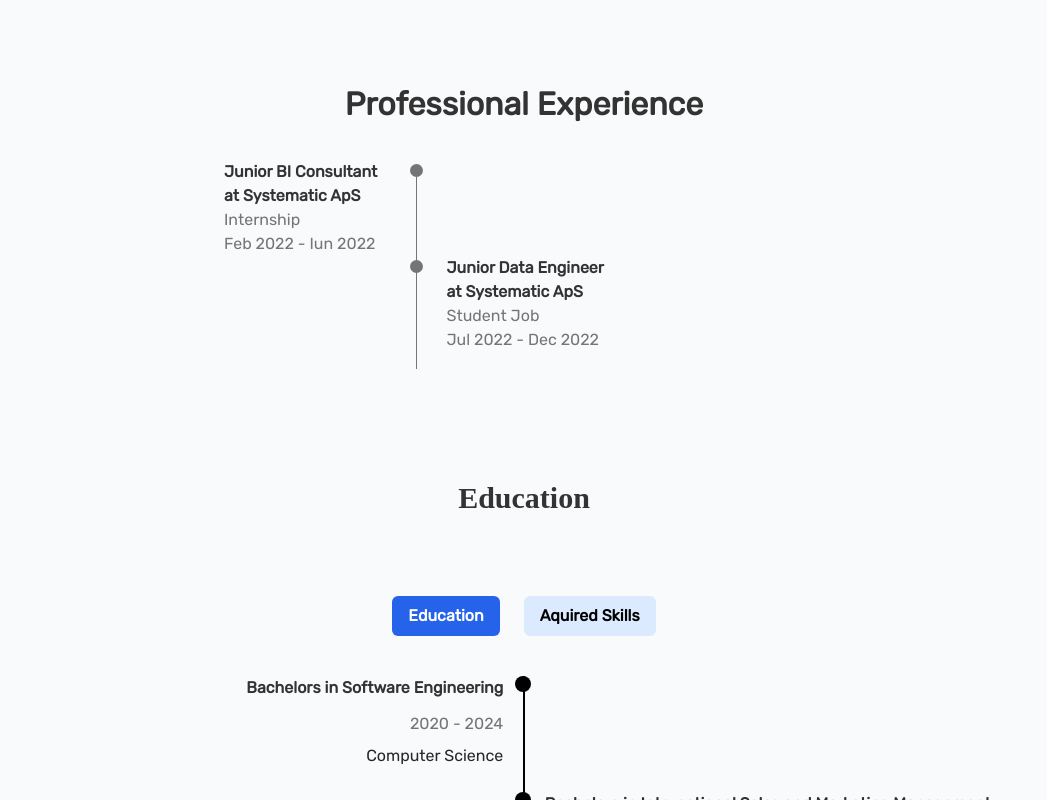
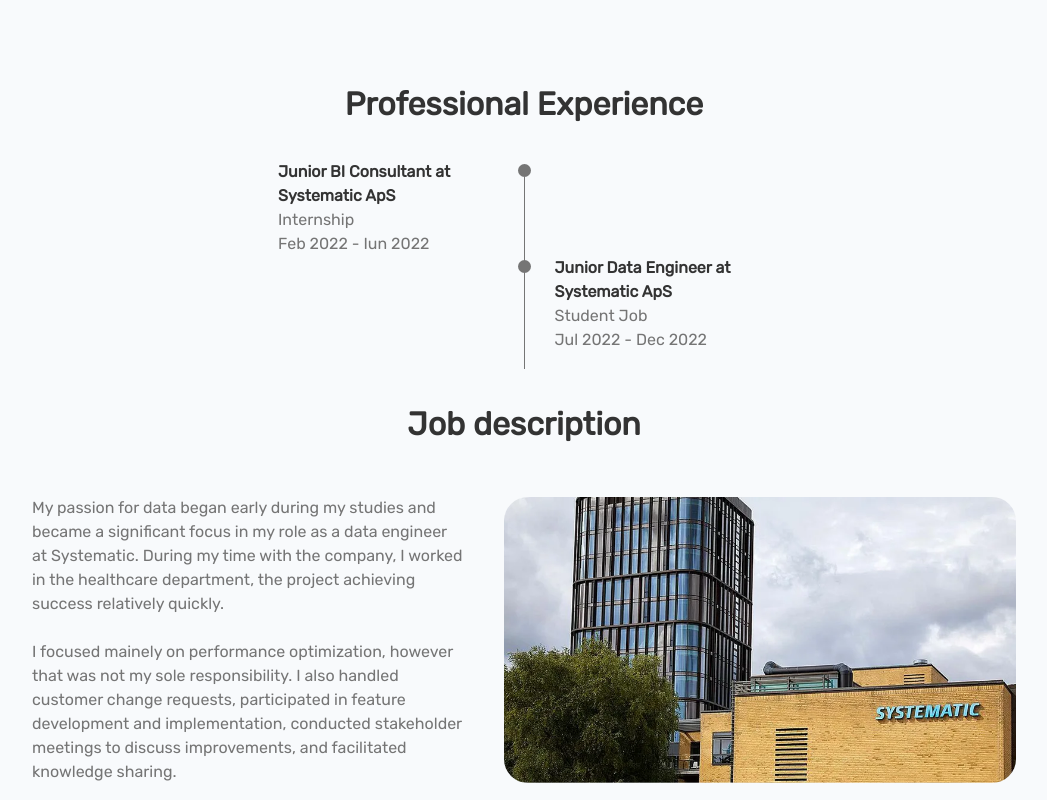
Before and after one commit to Nina8507/portfolio, a React (Vite) app: page / in a window 1280 px wide. Shown: the part 1460-2260 px from the top of the page, without its empty margins (116-1163 px from the left). Built offline with nearby package versions, Linux system fonts and the light colour scheme; a web font is replaced by a local one.

Commit message:
work description

```diff
--- a/src/index.css
+++ b/src/index.css
@@ -1,6 +1,9 @@
 @tailwind base;
 @tailwind components;
 @tailwind utilities;
+
+/*=============== GOOGLE FONTS ===============*/
+@import url("https://fonts.googleapis.com/css2?family=Poppins:wght@400;500;600&display=swap");
 
 * {
   transition-duration: 0.3s;
@@ -39,7 +42,7 @@
 /*=========================================================================*/
 
 .qualification_container{
-  max-width: 768px;
+  max-width: 1000px;
 }
 
 .qualification_tabs{
@@ -120,10 +123,6 @@
   background-color: var(--text-color);
   transform: translate(6px, -7px);
 }
-
-/*=============== GOOGLE FONTS ===============*/
-@import url("https://fonts.googleapis.com/css2?family=Poppins:wght@400;500;600&display=swap");
-
 
 /*=============== VARIABLES CSS ===============*/
 :root {
--- a/src/sections/WorkTimeline.jsx
+++ b/src/sections/WorkTimeline.jsx
@@ -77,6 +77,30 @@ const WorkTimeline = () => {
             </div>
           </div>
         </div>
+        <br />
+        <br />
+        <div>
+          <h2 className="section__title">Job description</h2>
+          <br />
+          <br />
+          <div className='flex flex-col md:flex-row items-center gap-15 md:gap-10'>
+
+        <div className='flex-1'>
+              <p> My passion for data began early during my studies and became a significant focus in my role as a data engineer at Systematic.
+                During my time with the company, I worked in the healthcare department, the project achieving success relatively quickly.
+                <br />
+                <br />
+                I focused mainely on performance optimization, however that was not my sole responsibility. I also handled customer change requests,
+                participated in feature development and implementation, conducted stakeholder meetings to discuss improvements, and facilitated knowledge
+                sharing.
+              </p>
+        </div>
+
+        <img
+          src='/systematic.webp'
+              className='rounded-3xl w-full md:w-auto md:max-w-lg' />
+          </div>
+        </div>
       </div>
     </section>
   );
```
